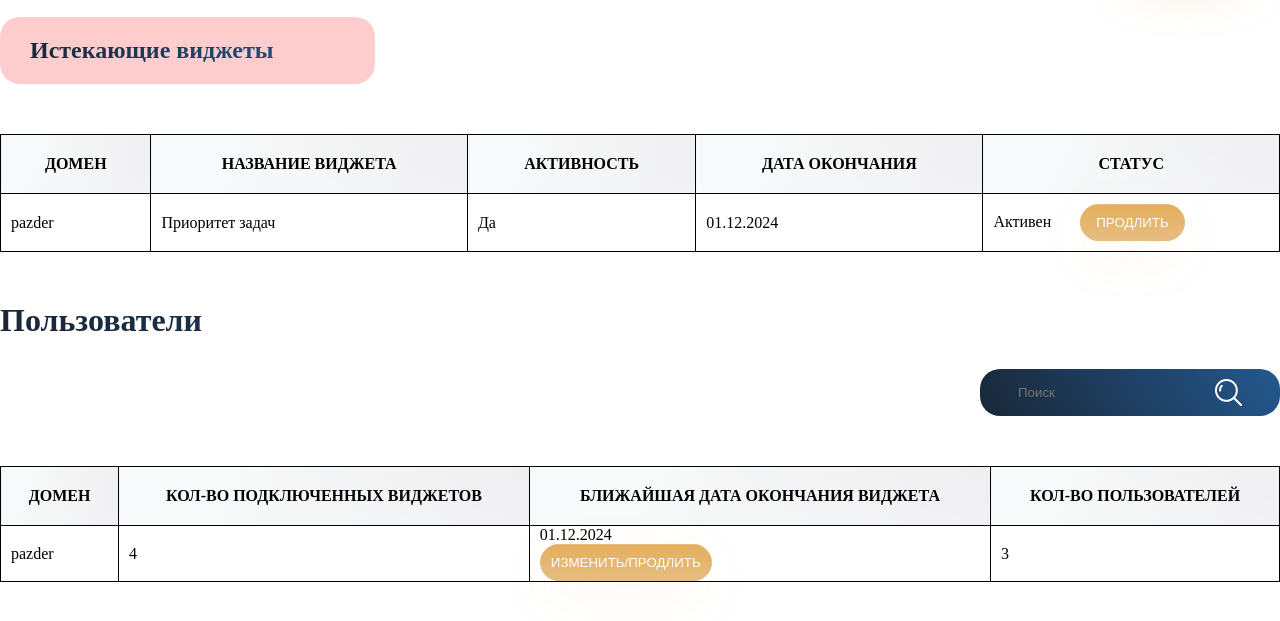
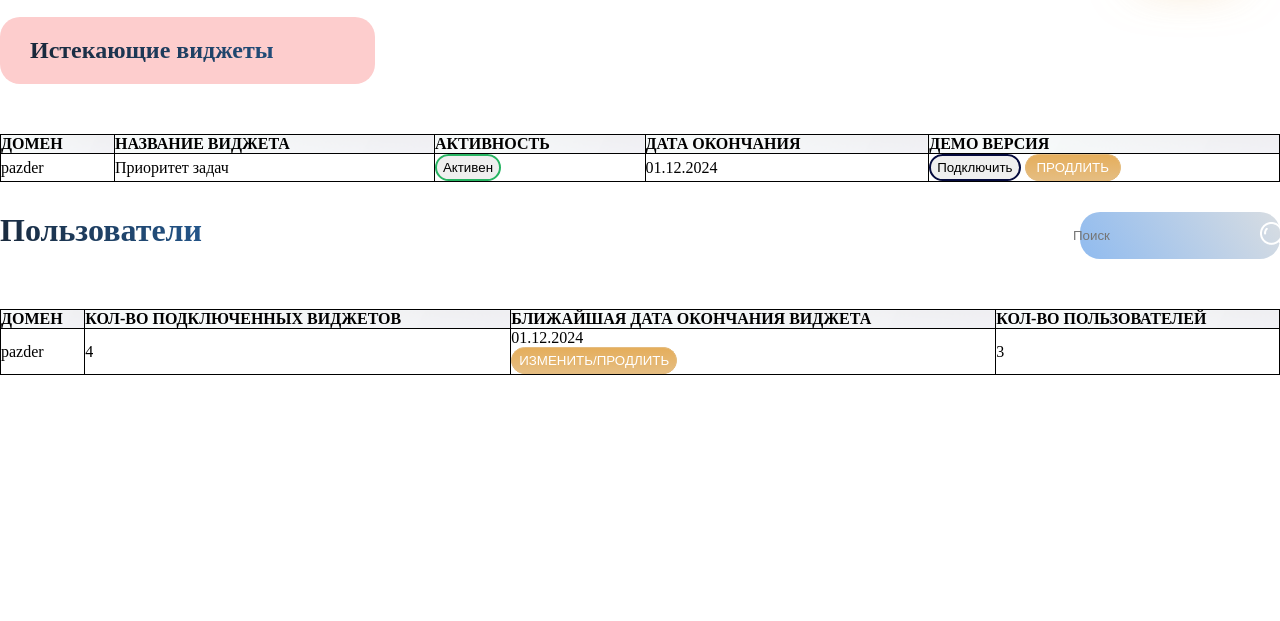
Before and after one commit to Pazderkatya/lk-wid, a plain HTML site: page users.html in a window 1280 px wide. Shown: the part 99-720 px from the top of the page. Drawn offline with Linux system fonts and the light colour scheme; a web font is replaced by a local one.

Commit message:
Изменения

```diff
--- a/style.scss
+++ b/style.scss
@@ -1,6 +1,9 @@
 @charset "UTF-8";
 @font-face {
     font-family: "bion-bold";
+    src: url("bion-bold.otf");
+    font-weight: normal;
+    font-style: normal;
 }
 
 * {
@@ -15,6 +18,7 @@ html {
 
 a {
     text-decoration: none;
+    cursor: pointer;
 }
 
 .wrapper {
@@ -66,6 +70,7 @@ a {
         border-radius: 10px;
         color: #000;
         background: transparent;
+        cursor: pointer;
     }
     button {
         max-width: 180px;
@@ -78,6 +83,7 @@ a {
         border: 1px solid #E5BD81;
         box-shadow: 0px 16px 50px -16px rgba(229, 174, 92, 0.6);
         text-transform: uppercase;
+        cursor: pointer;
     }
 }
 
@@ -129,6 +135,7 @@ header {
         color: #fff;
         padding: 20px 40px;
         border-radius: 30px;
+        cursor: pointer;
     }
 }
 
@@ -139,21 +146,26 @@ header {
     .right {
         display: flex;
         justify-content: end;
+        margin-top: 30px;
     }
 }
 
+.center {
+    margin-top: 30px;
+    display: flex;
+    justify-content: space-between;
+}
+
 .search {
-    background: linear-gradient(57.53deg, rgb(25, 39, 56), rgb(36, 88, 142));
-    max-width: 300px;
+    background: linear-gradient(57.53deg, rgb(144, 187, 239), rgb(216, 221, 226));
+    max-width: 200px;
     width: 100%;
+    gap: 10px;
     border-radius: 20px;
     display: flex;
-    gap: 20px;
     justify-content: center;
     padding: 10px;
-    margin-top: 30px;
     &__input {
-        color: #fff;
         background: transparent;
         border: none;
     }
@@ -178,7 +190,15 @@ header {
 }
 
 .title-wd {
-    margin-top: 50px;
+    background: linear-gradient(57.53deg, rgb(25, 39, 56), rgb(36, 88, 142));
+    -webkit-background-clip: text;
+    background-clip: text;
+    color: transparent;
+    font-family: 'bion-bold';
+}
+
+.title-home {
+    margin-top: 30px;
     background: linear-gradient(57.53deg, rgb(25, 39, 56), rgb(36, 88, 142));
     -webkit-background-clip: text;
     background-clip: text;
@@ -195,15 +215,28 @@ table {
 td {
     text-align: left;
     border: 1px solid #000;
-    padding-left: 10px;
 }
 
 th {
+    text-align: left;
     text-transform: uppercase;
     font-family: 'bion-bold';
-    padding: 20px;
     border: 1px solid #000;
     background: linear-gradient(116.9deg, rgba(243, 248, 247, 0.65) 16.43%, rgba(234, 234, 241, 0.66) 98.81%), radial-gradient(60.81% 93.32% at 87% 0%, rgba(233, 227, 214, 0.345) 0%, rgba(229, 239, 247, 0) 100%);
+}
+
+.act {
+    border-radius: 30px;
+    padding: 4px 6px;
+    border: 2px solid #27b462;
+    cursor: pointer;
+}
+
+.connect {
+    border-radius: 30px;
+    padding: 4px 6px;
+    border: 2px solid #050b3e;
+    cursor: pointer;
 }
 
 .expiring {
@@ -228,11 +261,9 @@ th {
     box-shadow: 0px 16px 50px -16px rgba(229, 174, 92, 0.6);
     text-transform: uppercase;
     color: #fff;
-    padding: 10px 15px;
+    padding: 5px 11px;
     border-radius: 30px;
-    margin-left: 25px;
-    margin-top: 10px;
-    margin-bottom: 10px;
+    cursor: pointer;
 }
 
 .information {
@@ -252,5 +283,6 @@ th {
     text-transform: uppercase;
     color: #fff;
     border-radius: 30px;
-    padding: 10px;
+    padding: 5px 7px;
+    cursor: pointer;
 }
--- a/users.html
+++ b/users.html
@@ -43,20 +43,22 @@
                     <th>Название виджета</th>
                     <th>Активность</th>
                     <th>Дата окончания</th>
-                    <th>Статус</th>
+                    <th>Демо версия</th>
                 </tr>
                 <tr>
                     <td>pazder</td>
                     <td>Приоритет задач</td>
-                    <td>Да</td>
+                    <td>
+                        <button class="act">Активен</button>
+                    </td>
                     <td>01.12.2024</td>
-                    <td>Активен
+                    <td><button class="connect">Подключить</button>
                         <button class="exp-button">Продлить</button>
                     </td>
                 </tr>
             </table>
-            <h1 class="title-wd">Пользователи</h1>
-            <div class="right">
+            <div class="center">
+                <h1 class="title-wd">Пользователи</h1>
                 <div class="search">
                     <input class="search__input" type="text" name="search" placeholder="Поиск">
                     <img src="img/search.png" alt="Поиск">
```
Also changed, not shown: widgets.html (+1 -1 lines), style.css, 2 other files.
